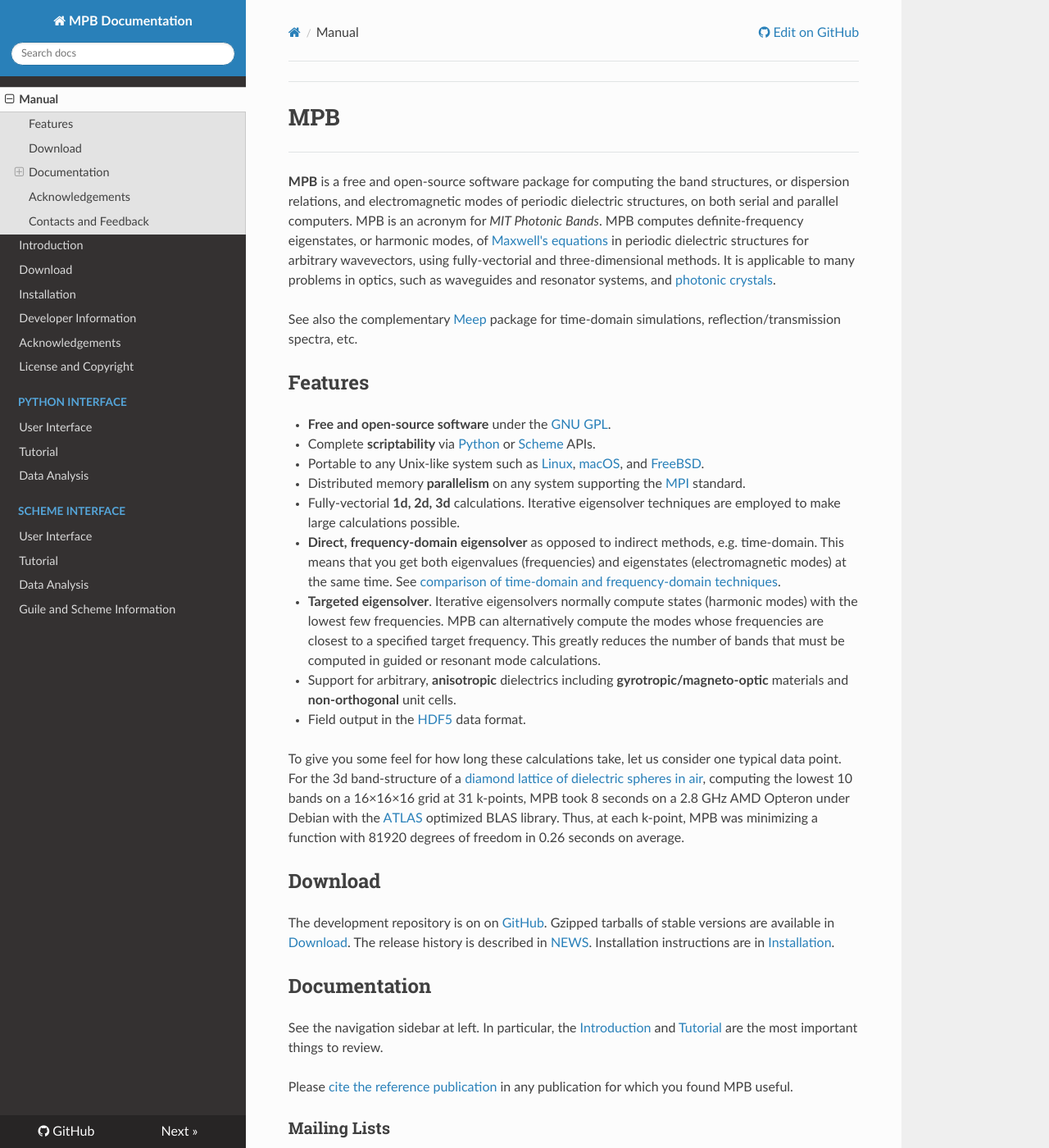
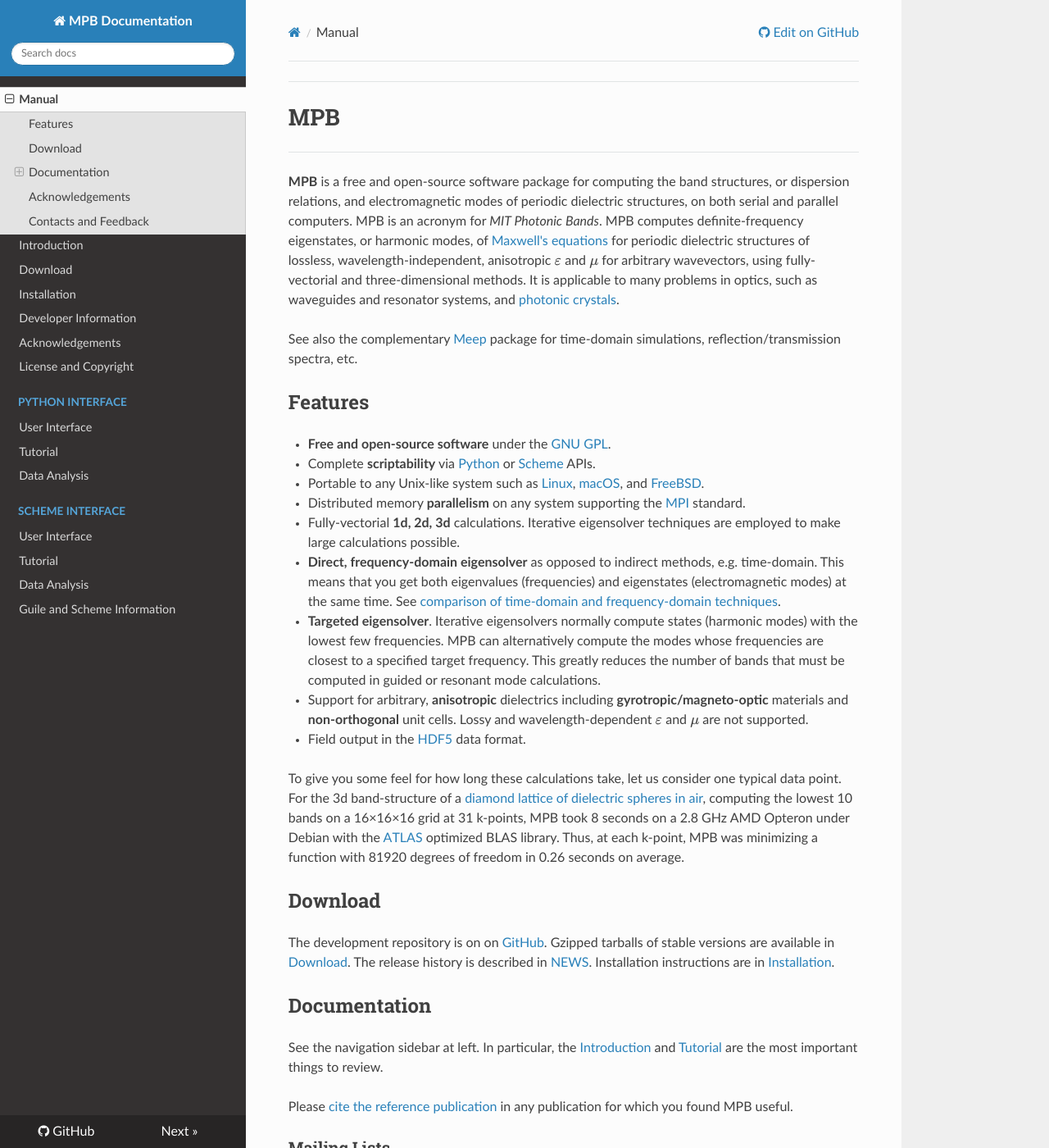
Before and after one commit to NanoComp/mpb, an MkDocs documentation site: the page built from doc/docs/index.md, in a window 1280 px wide and 1400 px high. Shown: the whole window at 82% size. Built offline with MkDocs 1.6.1, drawn with Linux system fonts in a browser that asks for light colours; nearby versions of some CDN libraries; formulas are drawn with MathJax 3; old or Windows-style settings are respelled for this version of MkDocs.

Commit message:
mention support for dispersionless dielectrics and other applications in documentation (#140)

```diff
--- a/doc/docs/index.md
+++ b/doc/docs/index.md
@@ -2,7 +2,7 @@
 # MPB
 ---
 
-**MPB** is a free and open-source software package for computing the band structures, or dispersion relations, and electromagnetic modes of periodic dielectric structures, on both serial and parallel computers. MPB is an acronym for *MIT Photonic Bands*. MPB computes definite-frequency eigenstates, or harmonic modes, of [Maxwell's equations](https://en.wikipedia.org/wiki/Maxwell%27s_equations) in periodic dielectric structures for arbitrary wavevectors, using fully-vectorial and three-dimensional methods. It is applicable to many problems in optics, such as waveguides and resonator systems, and [photonic crystals](http://ab-initio.mit.edu/book).
+**MPB** is a free and open-source software package for computing the band structures, or dispersion relations, and electromagnetic modes of periodic dielectric structures, on both serial and parallel computers. MPB is an acronym for *MIT Photonic Bands*. MPB computes definite-frequency eigenstates, or harmonic modes, of [Maxwell's equations](https://en.wikipedia.org/wiki/Maxwell%27s_equations) for periodic dielectric structures of lossless, wavelength-independent, anisotropic $\varepsilon$ and $\mu$ for arbitrary wavevectors, using fully-vectorial and three-dimensional methods. It is applicable to many problems in optics, such as waveguides and resonator systems, and [photonic crystals](http://ab-initio.mit.edu/book).
 
 See also the complementary [Meep](https://meep.readthedocs.io/) package for time-domain simulations, reflection/transmission spectra, etc.
 
@@ -16,7 +16,7 @@
 -   Fully-vectorial **1d, 2d, 3d** calculations. Iterative eigensolver techniques are employed to make large calculations possible.
 -   **Direct, frequency-domain eigensolver** as opposed to indirect methods, e.g. time-domain. This means that you get both eigenvalues (frequencies) and eigenstates (electromagnetic modes) at the same time. See [comparison of time-domain and frequency-domain techniques](Introduction.md#frequency-domain-vs-time-domain).
 -   **Targeted eigensolver**. Iterative eigensolvers normally compute states (harmonic modes) with the lowest few frequencies. MPB can alternatively compute the modes whose frequencies are closest to a specified target frequency. This greatly reduces the number of bands that must be computed in guided or resonant mode calculations.
--   Support for arbitrary, **anisotropic** dielectrics including **gyrotropic/magneto-optic** materials and **non-orthogonal** unit cells.
+-   Support for arbitrary, **anisotropic** dielectrics including **gyrotropic/magneto-optic** materials and **non-orthogonal** unit cells. Lossy and wavelength-dependent $\varepsilon$ and $\mu$ are not supported.
 -   Field output in the [HDF5](https://support.hdfgroup.org/HDF5/) data format.
 
 To give you some feel for how long these calculations take, let us consider one typical data point. For the 3d band-structure of a [diamond lattice of dielectric spheres in air](Data_Analysis_Tutorial.md#diamond-lattice-of-spheres), computing the lowest 10 bands on a 16×16×16 grid at 31 k-points, MPB took 8 seconds on a 2.8 GHz AMD Opteron under Debian with the [ATLAS](http://www.netlib.org/atlas/) optimized BLAS library. Thus, at each k-point, MPB was minimizing a function with 81920 degrees of freedom in 0.26 seconds on average.
```
Also changed, not shown: README.md (+1 -1 lines), doc/docs/Introduction.md (+1 -1 lines).
